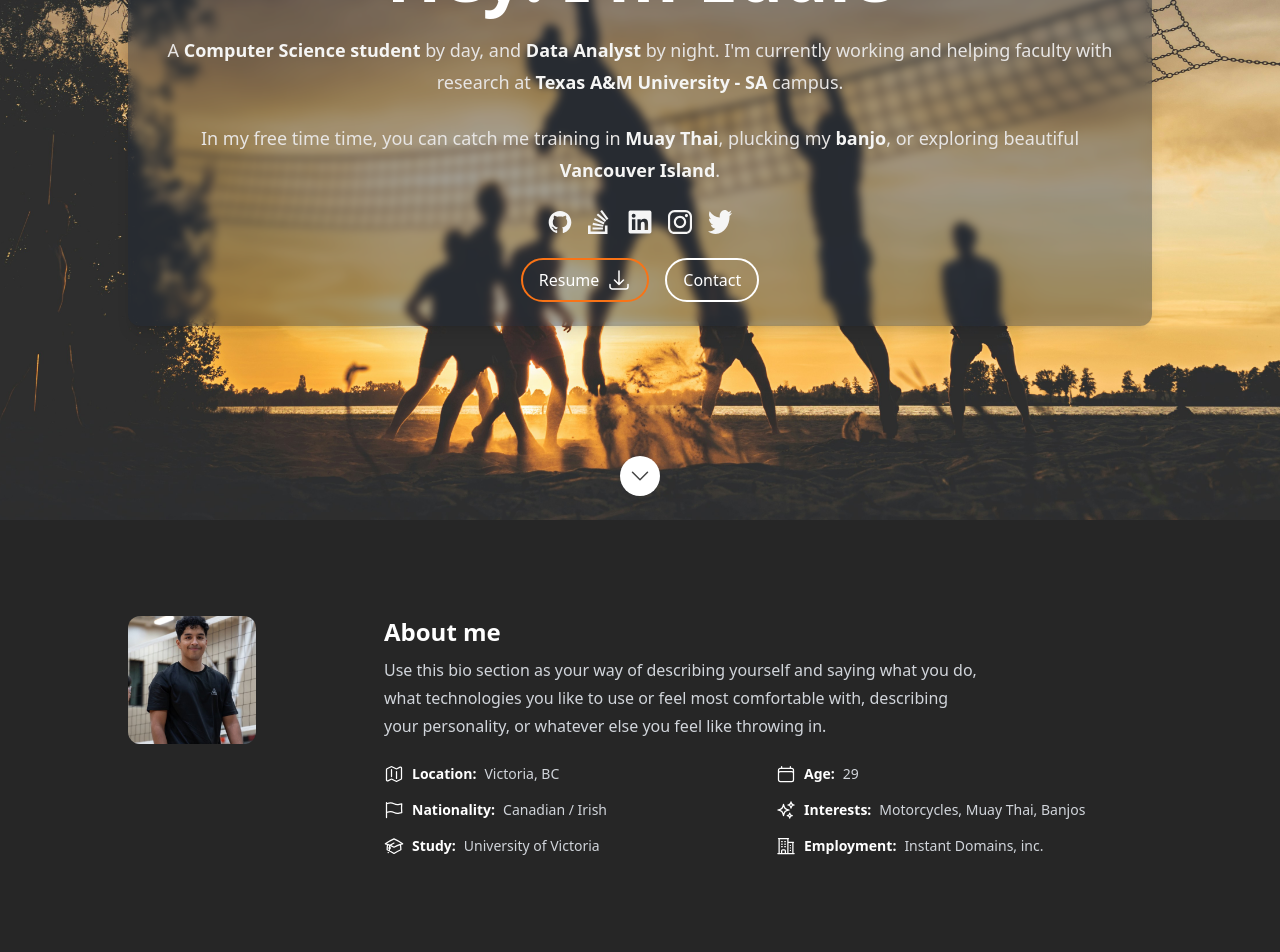
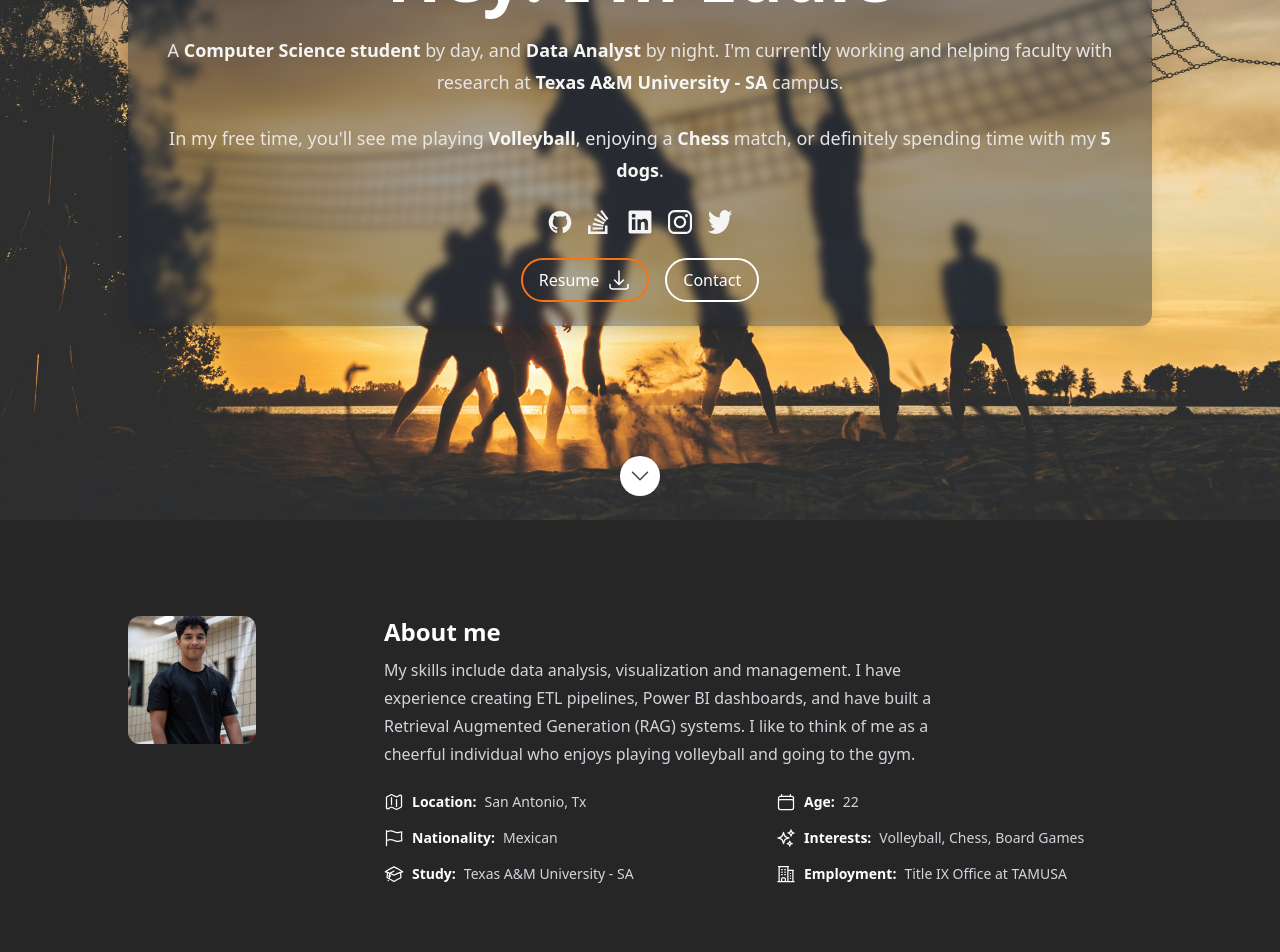
Before and after one commit to Eddy-y/PortfolioV1, a Next.js app: page / in a window 1280 px wide. Shown: the part 280-1232 px from the top of the page. Built offline with nearby package versions, Linux system fonts and the light colour scheme.

Commit message:
Updated information in main banner

```diff
--- a/src/data/data.tsx
+++ b/src/data/data.tsx
@@ -77,9 +77,9 @@
         I'm currently working and helping faculty with research at <strong className="text-stone-100">Texas A&M University - SA</strong> campus.
       </p>
       <p className="prose-sm text-stone-200 sm:prose-base lg:prose-lg">
-        In my free time time, you can catch me training in <strong className="text-stone-100">Muay Thai</strong>,
-        plucking my <strong className="text-stone-100">banjo</strong>, or exploring beautiful{' '}
-        <strong className="text-stone-100">Vancouver Island</strong>.
+        In my free time, you'll see me playing <strong className="text-stone-100">Volleyball</strong>,
+        enjoying a <strong className="text-stone-100">Chess</strong> match, or definitely spending time with my{' '}
+        <strong className="text-stone-100">5 dogs</strong>.
       </p>
     </>
   ),
@@ -103,16 +103,16 @@
  */
 export const aboutData: About = {
   profileImageSrc: profilepic,
-  description: `Use this bio section as your way of describing yourself and saying what you do, what technologies you like
-  to use or feel most comfortable with, describing your personality, or whatever else you feel like throwing
-  in.`,
+  description: `My skills include data analysis, visualization and management.
+  I have experience creating ETL pipelines, Power BI dashboards, and have built a Retrieval Augmented
+  Generation (RAG) systems. I like to think of me as a cheerful individual who enjoys playing volleyball and going to the gym.`,
   aboutItems: [
-    {label: 'Location', text: 'Victoria, BC', Icon: MapIcon},
-    {label: 'Age', text: '29', Icon: CalendarIcon},
-    {label: 'Nationality', text: 'Canadian / Irish', Icon: FlagIcon},
-    {label: 'Interests', text: 'Motorcycles, Muay Thai, Banjos', Icon: SparklesIcon},
-    {label: 'Study', text: 'University of Victoria', Icon: AcademicCapIcon},
-    {label: 'Employment', text: 'Instant Domains, inc.', Icon: BuildingOffice2Icon},
+    {label: 'Location', text: 'San Antonio, Tx', Icon: MapIcon},
+    {label: 'Age', text: '22', Icon: CalendarIcon},
+    {label: 'Nationality', text: 'Mexican', Icon: FlagIcon},
+    {label: 'Interests', text: 'Volleyball, Chess, Board Games', Icon: SparklesIcon},
+    {label: 'Study', text: 'Texas A&M University - SA', Icon: AcademicCapIcon},
+    {label: 'Employment', text: 'Title IX Office at TAMUSA', Icon: BuildingOffice2Icon},
   ],
 };
 
```
